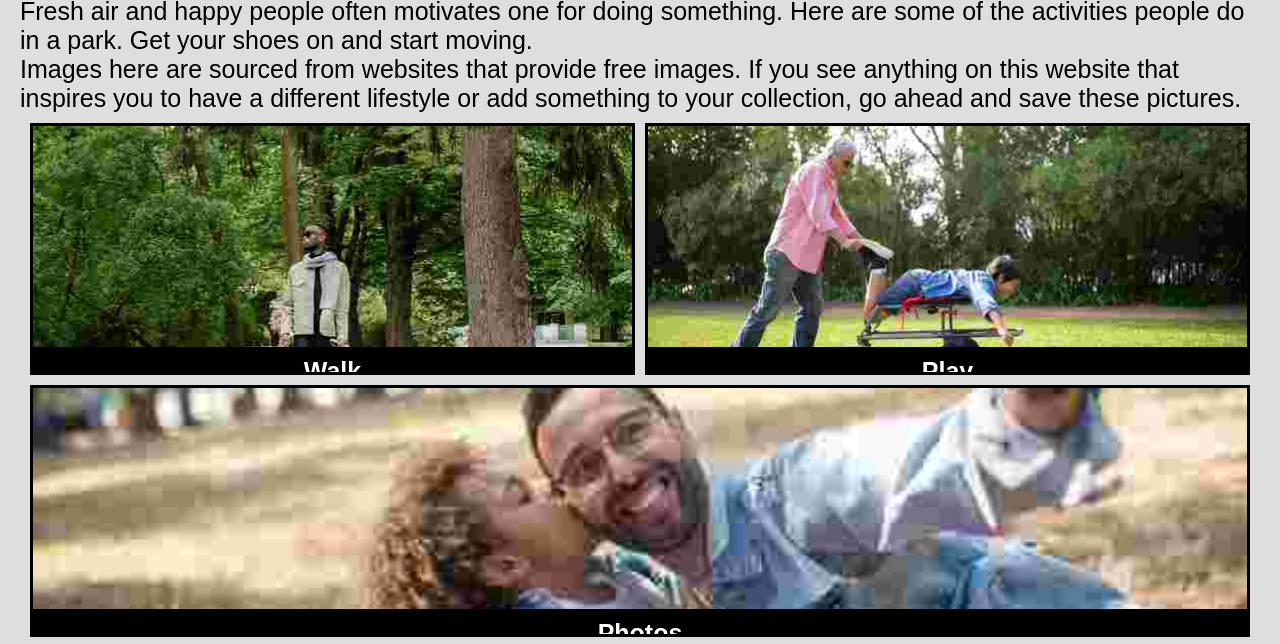
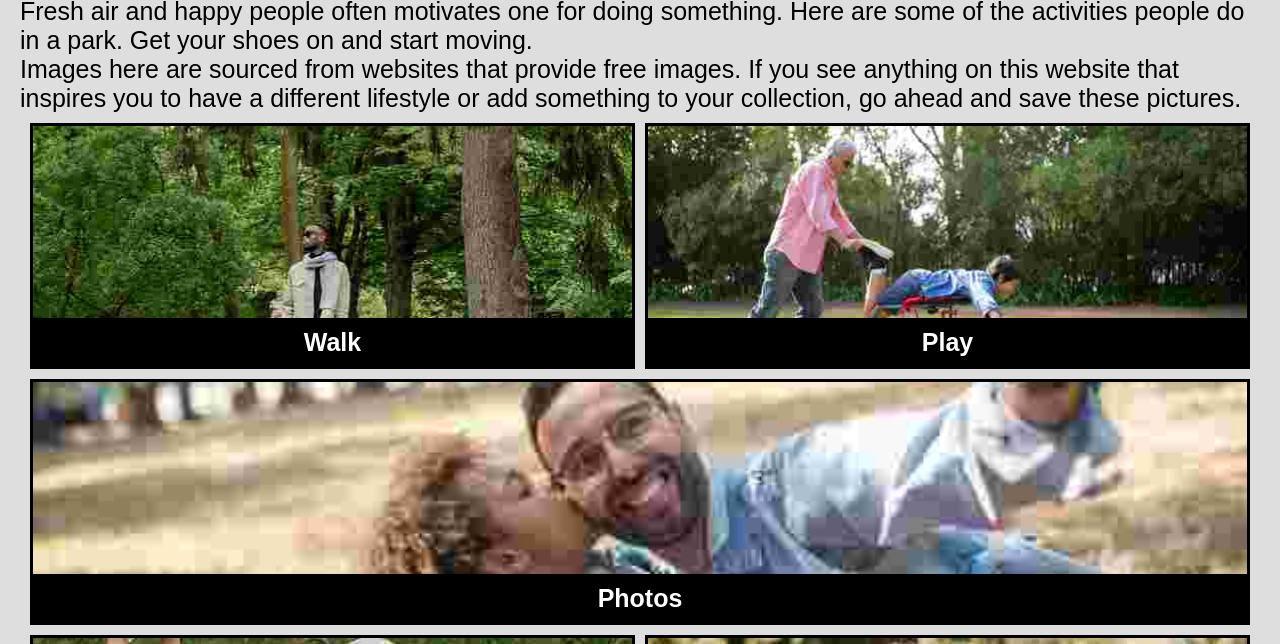
Before and after one commit to mygithubid1/um-caps, a plain HTML site: page c4_hw2/index.html in a window 1280 px wide. Shown: the part 79-723 px from the top of the page. Drawn offline with Linux system fonts and the light colour scheme.

Commit message:
Update style.css

```diff
--- a/c4_hw2/css/style.css
+++ b/c4_hw2/css/style.css
@@ -43,6 +43,8 @@ li {
 }
 
 figure {
+    display: flex;
+    flex-direction: column;
     position: relative;
     text-align: center;
     border: 3px solid var(--black);
@@ -52,20 +54,21 @@ figure {
     justify-content: space-between;
 
     & img {
+    	flex-grow: 1;
         height: 30vh;
         object-fit: cover;
         width: 100% !important;
     }
 
     & figcaption {
-        position: absolute;
         background-color: var(--black);
-        top: 90%;
-        width: 100%;
-        height: 100%;
         color: var(--white);
         font-weight: bold;
         padding-top: 10px;
+        position: absolute;
+        top: calc(100% - 3rem);
+        width: 100%;
+        height: 100%;
     }
 }
 
@@ -87,9 +90,6 @@ figure {
                 grid-column: 1  / span 2;
             }
 
-            & figcaption {
-                padding-top: 0;
-            }
         }
     }
 }
@@ -105,10 +105,6 @@ figure {
         & figure {
             aspect-ratio: auto;
             border-radius: 0;
-
-            & figcaption {
-                padding-top: 10px;
-            }
         }
     }
 }
```
